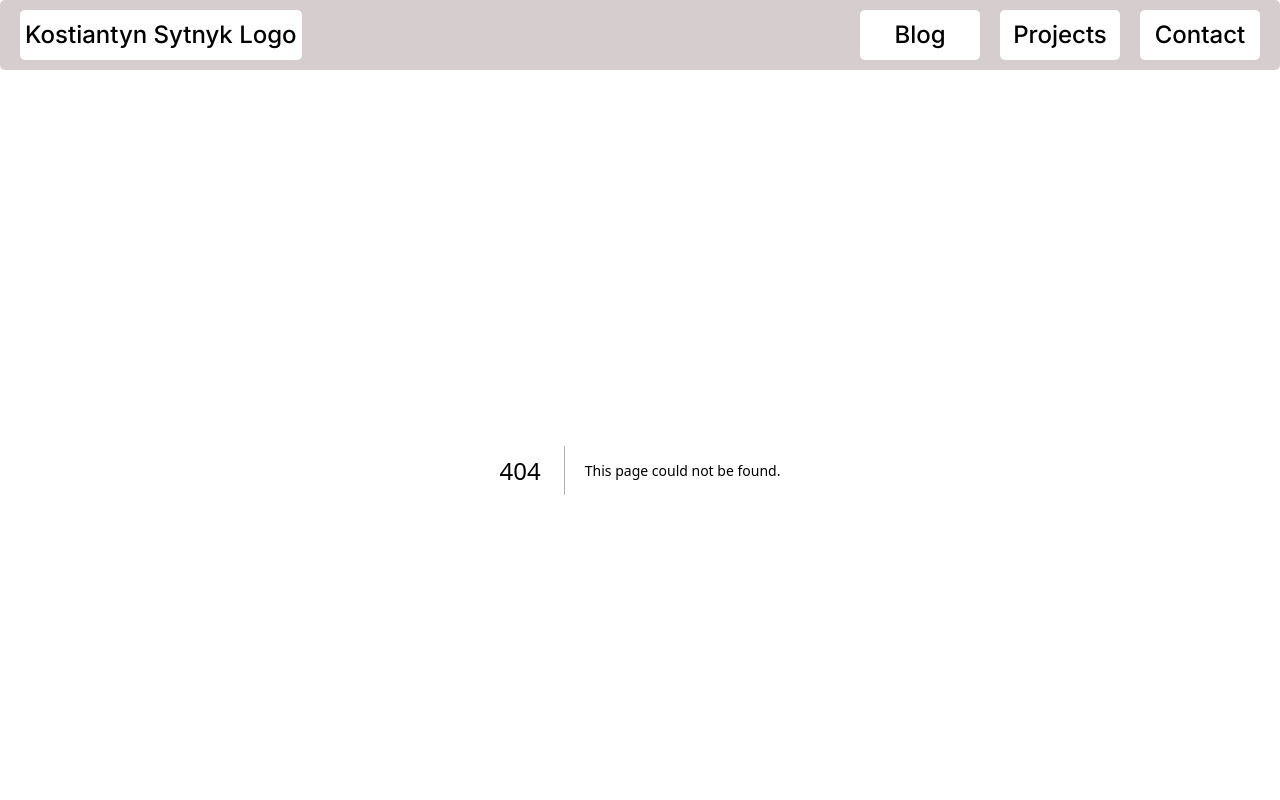
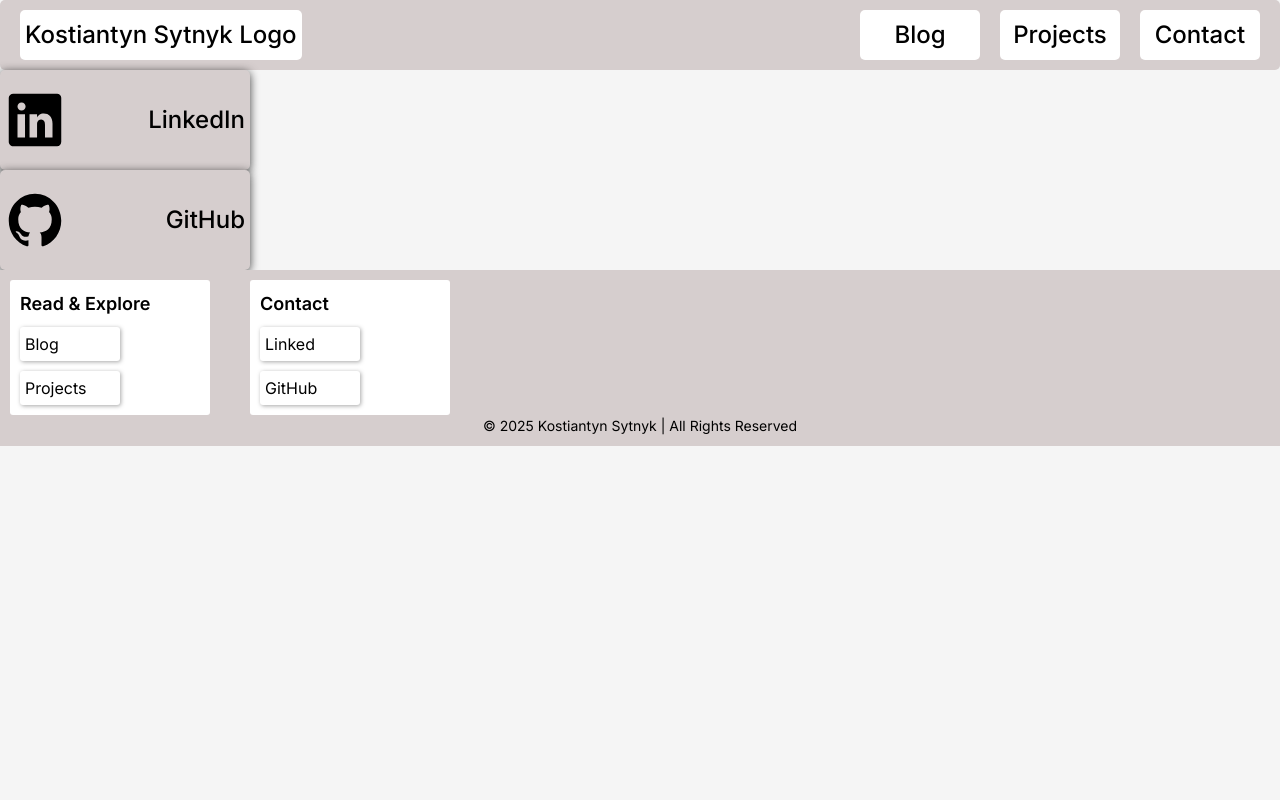
Before and after one commit to Kumala3/Personal-website, a Next.js app in the folder personal-website/: page /contact in a window 1280 px wide. Before the commit this address had no page. Shown: the top 800 px of the page. Built offline with nearby package versions, Linux system fonts and the light colour scheme; a web font is replaced by a local one.

Commit message:
Add Blog page & Contact Card

```diff
--- /dev/null
+++ b/personal-website/src/app/contact/page.tsx
@@ -0,0 +1,12 @@
+import ContactCard from "@/components/ContactCard"
+
+export default function Contact() {
+    return (
+        <div className="my-10">
+            <div className="flex flex-row gap-24">
+                <ContactCard label="LinkedIn" iconName="LinkedIn" />
+                <ContactCard label="GitHub" iconName="GitHub" />
+            </div>
+        </div>
+    )
+}
--- /dev/null
+++ b/personal-website/src/components/ContactCard.tsx
@@ -0,0 +1,41 @@
+import { IoLogoLinkedin, IoLogoGithub } from "react-icons/io5";
+import styles from "@/styles/contactCard.module.css";
+import Link from "next/link";
+
+interface ContactCard {
+    label: string,
+    iconName: string,
+}
+
+const ContactCard = ({label, iconName}: ContactCard) => {
+    const icon = (iconName: string) => {
+        switch (iconName) {
+            case "LinkedIn":
+                return <IoLogoLinkedin size={60} />;
+            case "GitHub":
+                return <IoLogoGithub size={60} />;
+            default:
+                return;
+        }
+    }
+
+    const URLProfile = (label: string) => {
+        switch (label) {
+            case "LinkedIn":
+                return "https://www.linkedin.com/in/kostek-sytnyk/";
+            case "GitHub":
+                return "https://github.com/Kumala3";
+            default:
+                return "";
+        }
+    }
+
+    return (
+        <Link href={URLProfile(label)} className={`${styles.contactCard} hover:scale-[1.03] duration-200`}>
+            <div>{icon(iconName)}</div>
+            <div className={`${styles.label}`}>{label}</div>
+        </Link>
+    )
+}
+
+export default ContactCard;
--- /dev/null
+++ b/personal-website/src/styles/contactCard.module.css
@@ -0,0 +1,19 @@
+.contactCard {
+    display: flex;
+    position: relative;
+    align-items: center;
+    justify-content: space-between;
+    background-color: var(--background-main-ui-elem-color);
+    padding-left: 5px;
+    padding-right: 5px;
+    padding-top: 20px;
+    padding-bottom: 20px;
+    border-radius: 5px;
+    width: 250px;
+    box-shadow: 0px 2px 10px rgb(0, 0, 0, 0.75);
+}
+.label {
+    font-weight: var(--font-weight-med);
+    font-size: var(--font-size-h4);
+    color: #000;
+}
```
